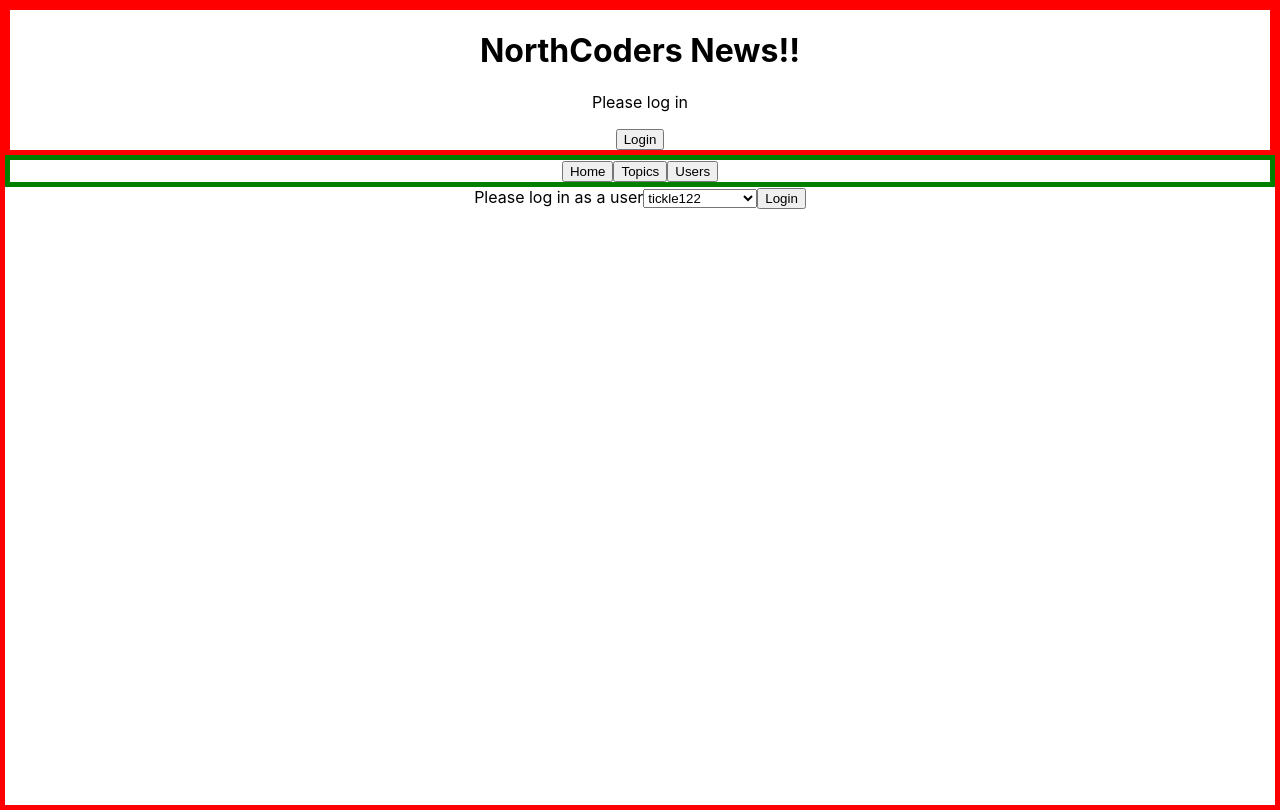
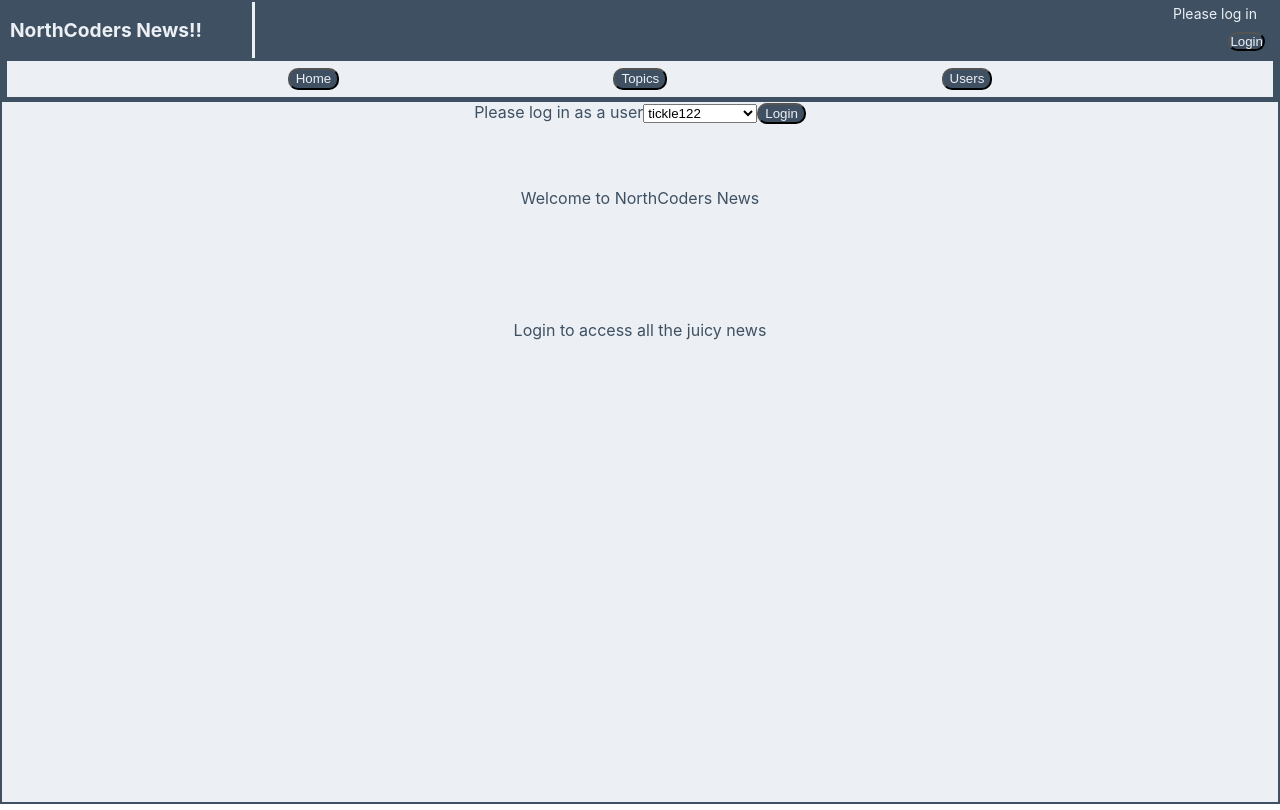
Before and after one commit to AnthonyMcGreal/nc-news-frontend_project, a React (Create React App) app in the folder nc-news/: page /home in a window 1280 px wide. Built offline with nearby package versions, Linux system fonts and the light colour scheme.

Commit message:
add test styling

```diff
--- a/nc-news/public/index.html
+++ b/nc-news/public/index.html
@@ -10,7 +10,7 @@
       content="Web site created using create-react-app"
     />
     <link rel="apple-touch-icon" href="%PUBLIC_URL%/logo192.png" />
-    <title>React App</title>
+    <title>NC News</title>
   </head>
   <body>
     <noscript>You need to enable JavaScript to run this app.</noscript>
--- a/nc-news/src/App.css
+++ b/nc-news/src/App.css
@@ -1,22 +1,81 @@
 .app {
-  border-color: red;
-  border-width: 5px;
-  border-style: solid;
+  border: 2px solid rgb(62, 80, 98);
   text-align: center;
   height: 100vh;
   min-width: 350px;
+  background-color: rgb(236, 240, 245);
 }
 
 .header {
-  border-color: red;
-  border-width: 5px;
-  border-style: solid;
+  border: none;
+  height: 3.4em;
+  overflow: hidden;
+  justify-content: center;
+  background-color: rgb(62, 80, 98);
+}
+
+.header h1 {
+  position: absolute;
+  padding: 16px 0;
+  padding-right: 50px;
+  margin: 0;
+  font-size: 1.2rem;
+  left: 10px;
+  border-right: 3px solid rgb(236, 240, 245);
+  color: rgb(236, 240, 245);
+}
+
+.header p {
+  position: absolute;
+  padding: 0;
+  margin: 0;
+  right: 15px;
+  top: 5px;
+  width: 100px;
+  font-size: 14px;
+  overflow: hidden;
+  color: rgb(236, 240, 245);
+}
+
+.header button {
+  position: absolute;
+  padding: 0;
+  margin: 0;
+  right: 15px;
+  top: 32px;
+  background-color: rgb(62, 80, 98);
+  color: rgb(236, 240, 245);
+  border-radius: 10px;
 }
 
 .Nav {
-  border-color: green;
+  border-color: rgb(62, 80, 98);
   border-width: 5px;
   border-style: solid;
+  padding: 0.4em;
+  height: 1.4em;
+  overflow: hidden;
+  display: flex;
+  justify-content: space-evenly;
+}
+
+.Nav button {
+  background-color: rgb(62, 80, 98);
+  color: rgb(236, 240, 245);
+  border-radius: 10px;
+}
+
+.Home {
+  color: rgb(62, 80, 98);
+  height: 50%;
+}
+.Home button {
+  background-color: rgb(62, 80, 98);
+  color: rgb(236, 240, 245);
+  border-radius: 10px;
+}
+.Home p {
+  padding: 3em;
 }
 
 .Topics {
--- a/nc-news/src/App.js
+++ b/nc-news/src/App.js
@@ -16,11 +16,16 @@ function App() {
   return (
     <BrowserRouter>
       <div className="app">
-        <Header user={user} setIsLoggedIn={setIsLoggedIn} setUser={setUser} />
-        <Nav />
+        <Header user={user} />
+        <Nav user={user} setIsLoggedIn={setIsLoggedIn} setUser={setUser} />
         <Switch>
           <Route exact path="/home">
-            <Home setIsLoggedIn={setIsLoggedIn} setUser={setUser} />
+            <Home
+              setIsLoggedIn={setIsLoggedIn}
+              setUser={setUser}
+              isLoggedIn={isLoggedIn}
+              user={user}
+            />
           </Route>
           <Route exact path="/topics">
             <Topics isLoggedIn={isLoggedIn} />
--- a/nc-news/src/components/ArticlesList.jsx
+++ b/nc-news/src/components/ArticlesList.jsx
@@ -1,5 +1,5 @@
 import {useState, useEffect} from 'react'
-import { useLocation, Link } from 'react-router-dom';
+import { useLocation, Link, useHistory } from 'react-router-dom';
 import { getArticles, postNewArticle } from '../api';
 
 const ArticlesList = ({isLoggedIn, user}) => {
@@ -10,6 +10,8 @@ const ArticlesList = ({isLoggedIn, user}) => {
   const[postArticleBody, setPostArticleBody] =useState('')
   const search = useLocation().search;
   const topic = new URLSearchParams(search).get('topic')
+  const history = useHistory()
+
 
 
   useEffect(() => {
@@ -17,6 +19,7 @@ const ArticlesList = ({isLoggedIn, user}) => {
         setArticles(response)
       })
   },[topic])
+
   if(!isLoggedIn) return <div>Please Log in to view this page</div>
   if(articles.length ===0 ) return 'Loading articles....'
 
@@ -30,6 +33,7 @@ const ArticlesList = ({isLoggedIn, user}) => {
 
     return (
         <div className="ArticleList">
+          <button onClick={() => history.push("/topics")}>Return to topics</button>
           <ul>
             {articles.map((article) => {
               return (
--- a/nc-news/src/components/Header.jsx
+++ b/nc-news/src/components/Header.jsx
@@ -1,6 +1,8 @@
-import { Link } from 'react-router-dom'
+import { useHistory } from 'react-router-dom'
 
-const Header = ({user, setIsLoggedIn, setUser}) => {
+const Header = ({user}) => {
+
+    const history = useHistory()
     return (
         <div className="header">
             <h1>NorthCoders News!!</h1>
@@ -8,14 +10,9 @@ const Header = ({user, setIsLoggedIn, setUser}) => {
             <p>currently logged in as : {user}</p>:
             <p>Please log in</p>}
 
-            {user?<button onClick={() => {
-                setIsLoggedIn(false)
-                setUser(null)}}
-                >logout</button>:null}
+            {user? null:
+              <button onClick={() => history.push("/home")}>Login</button>}
 
-            {user? null: <Link to="/home">
-              <button>Login</button>
-            </Link>}
         </div>
     );
 };
--- a/nc-news/src/components/Home.jsx
+++ b/nc-news/src/components/Home.jsx
@@ -1,9 +1,9 @@
 import { useState } from 'react';
 import { getUser } from '../api';
 
-const Home = ({setIsLoggedIn,setUser}) => {
+const Home = ({setIsLoggedIn,setUser, isLoggedIn, user}) => {
 
-    const [selection, setSelection]= useState(null)
+    const [selection, setSelection]= useState('')
 
 
     function login(){
@@ -13,15 +13,16 @@ const Home = ({setIsLoggedIn,setUser}) => {
         }).catch((error)=>{
             if(error.response.status === 404){
                 console.log('inside error handler')
-                return (<p>User doesnt exist</p>)
+                return (<p>User doesn't exist</p>)
             }
         })
 
     }
     return (
-        <div>
+        <div className="Home">
             <label htmlFor='users'>Please log in as a user
                 <select onChange={(event) => {setSelection(event.target.value)}} name='users' id='users'>
+                    <option disabled value=''>Select a user</option>
                     <option value='tickle122'>tickle122</option>
                     <option value='grumpy19'>grumpy19</option>
                     <option value='happyamy2016'>happyamy2016</option>
@@ -32,6 +33,8 @@ const Home = ({setIsLoggedIn,setUser}) => {
                 </select>
                 <button onClick={login}>Login</button>
             </label>
+           {isLoggedIn? <p>Welcome back {user}!!</p>:<p>Welcome to NorthCoders News</p>}
+           {isLoggedIn? null:<p>Login to access all the juicy news</p>}
         </div>
     );
 };
--- a/nc-news/src/components/Nav.jsx
+++ b/nc-news/src/components/Nav.jsx
@@ -1,18 +1,18 @@
-import { Link } from 'react-router-dom';
+import { useHistory } from 'react-router-dom';
 
-const Nav = () => {
+const Nav = ({user, setIsLoggedIn, setUser}) => {
 
+const history = useHistory()
     return (
         <div className="Nav">
-          <Link to="/home">
-              <button>Home</button>
-            </Link>
-            <Link to="/topics">
-              <button>Topics</button>
-            </Link>
-            <Link to="/users">
-              <button>Users</button>
-            </Link>
+              <button onClick={() => history.push("/home")}>Home</button>
+              <button onClick={() => history.push("/topics")}>Topics</button>
+              <button onClick={() => history.push("/users")}>Users</button>
+
+            {user?<button onClick={() => {
+                setIsLoggedIn(false)
+                setUser(null)}}
+                >Logout</button>:null}
         </div>
     );
 };
```
